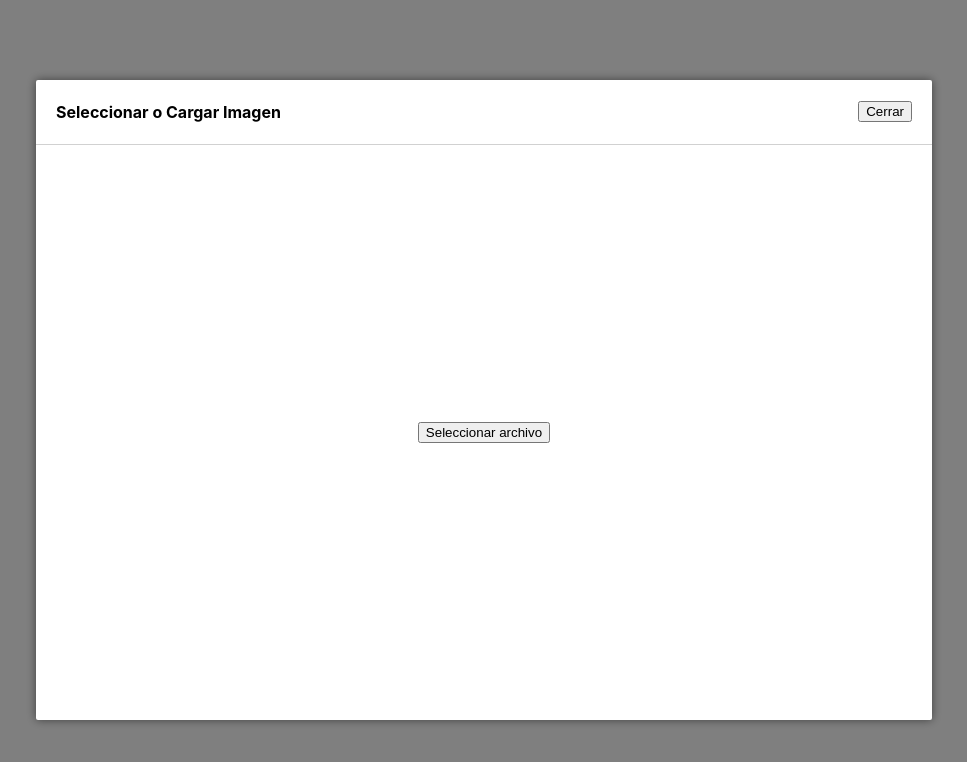
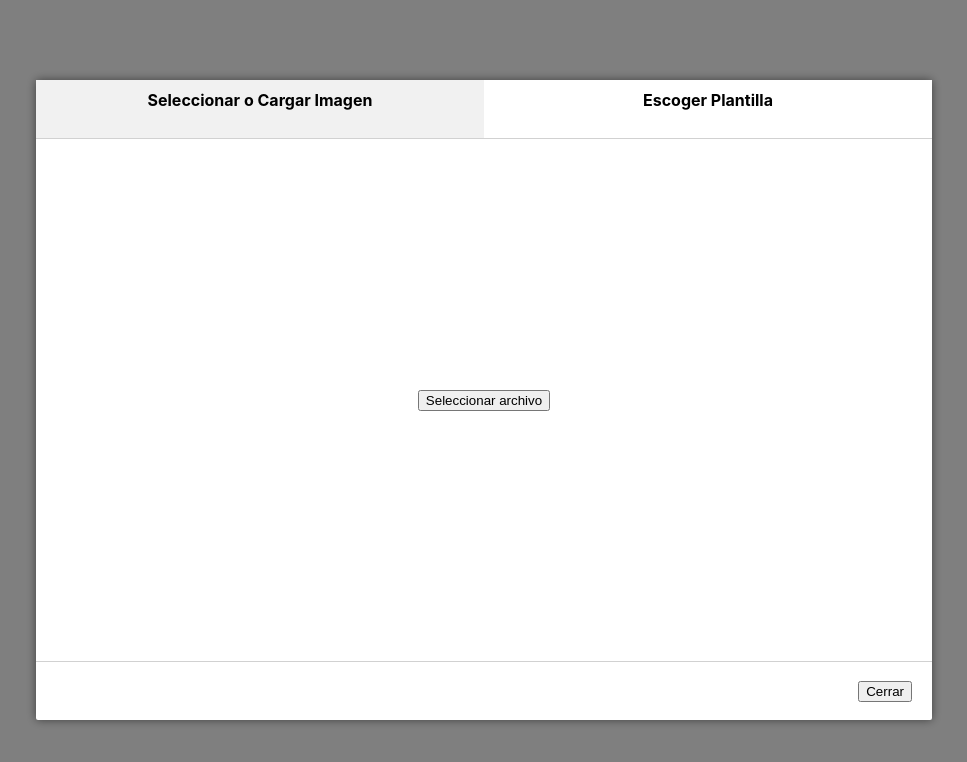
Before and after one commit to leowipin/react-modal, a React (Create React App) app: page / in a window 1280 px wide. Both pictures are taken after a click on the button "Subir imagen". Shown: the top 762 px of the page, without its empty margins (156-1123 px from the left). Built offline with nearby package versions, Linux system fonts and the light colour scheme.

Commit message:
Se agrega pestaña plantilla, y lectura de imagenes dentro de una carpeta

```diff
--- a/src/IconModal.js
+++ b/src/IconModal.js
@@ -1,11 +1,21 @@
-import React, { useRef } from 'react';
+import React, { useRef, useState,useEffect } from 'react';
 
-const IconModal = ({onClose}) => {
-    const fileInput = useRef(null);
+const IconModal = ({ onClose }) => {
+  const fileInput = useRef(null);
+  const [selectedTab, setSelectedTab] = useState('imagen'); // Estado para controlar la pestaña seleccionada
+  const [images, setImages] = useState([]);
 
-    const handleFileUpload = () => {
-        fileInput.current.click();
-    };
+  const handleFileUpload = () => {
+    fileInput.current.click();
+  };
+
+  useEffect(() => {
+    // Obtener la lista de imágenes de la carpeta "images"
+    const importAll = (r) => r.keys().map(r);
+    const imagesContext = require.context('./images', false, /\.(png|jpe?g|svg)$/);
+    const imagesList = importAll(imagesContext);
+    setImages(imagesList);
+  }, []);
 
   return (
     <div
@@ -27,36 +37,84 @@ const IconModal = ({onClose}) => {
           height: '80%',
           backgroundColor: '#FFFFFF',
           display: 'flex',
-          flexDirection: 'column', // Cambia la dirección del flex a columna
-          //border: '1px solid #000',
+          flexDirection: 'column',
           boxShadow: '0px 0px 10px rgba(0, 0, 0, 0.5)',
           borderRadius: '2px'
         }}
       >
         <div
           style={{
-            flexBasis: '10%', // Toma el 10% de la altura del modal
+            flexBasis: '10%',
             display: 'flex',
-            justifyContent: 'space-between', // Separa los elementos en el div
-            alignItems: 'center',
-            paddingRight: '20px', // Agrega un espacio a la derecha
-            paddingLeft: '20px', // Agrega un espacio a la izquierda
             borderBottom: '1px solid #D1D1D1',
           }}
         >
-          <p style={{fontWeight: 'bold'}}>Seleccionar o Cargar Imagen</p> {/* Texto en negrita */}
-          <button onClick={onClose} style={{marginLeft:'auto'}}>Cerrar</button>
+          <div
+            onClick={() => setSelectedTab('imagen')} // Cambiar a la pestaña de imágenes
+            style={{
+              flex: 1,
+              textAlign: 'center',
+              cursor: 'pointer',
+              padding: '10px',
+              backgroundColor: selectedTab === 'imagen' ? '#F1F1F1' : '#FFFFFF',
+              borderBottom: selectedTab === 'imagen' ? '4px solid #F1F1F1' : '4px solid #FFFFFF',
+            }}
+          >
+            <p style={{ fontWeight: 'bold', margin: '0' }}>Seleccionar o Cargar Imagen</p>
+          </div>
+          <div
+            onClick={() => setSelectedTab('plantilla')} // Cambiar a la pestaña de plantillas
+            style={{
+              flex: 1,
+              textAlign: 'center',
+              cursor: 'pointer',
+              padding: '10px',
+              backgroundColor: selectedTab === 'plantilla' ? '#F1F1F1' : '#FFFFFF',
+              borderBottom: selectedTab === 'plantilla' ? '4px solid #F1F1F1' : '4px solid #FFFFFF',
+            }}
+          >
+            <p style={{ fontWeight: 'bold', margin: '0' }}>Escoger Plantilla</p>
+          </div>
         </div>
         <div
           style={{
-            flexBasis: '90%', // Toma el 90% de la altura del modal
+            flexBasis: '90%',
             display: 'flex',
-            justifyContent: 'center', // Separa los elementos en el div
+            justifyContent: 'center',
             alignItems: 'center',
+            flexDirection: 'row', // Alinear contenido al centro verticalmente
           }}
         >
-          <button onClick={handleFileUpload}>Seleccionar archivo</button>
-          <input type="file" accept=".png, .jpg, .jpeg" ref={fileInput} style={{display:'none'}} /> {/* Input de archivo oculto */}
+          {selectedTab != 'imagen' ? ( // Mostrar imágenes o mensaje según la pestaña seleccionada
+            images.length > 0 ? (
+              images.map((image, index) => (
+                <img
+                  key={index}
+                  src={image}
+                  alt={`Imagen ${index}`}
+                  style={{ maxWidth: '40%', maxHeight: '40%', margin: '5px' }}
+                />
+              ))
+            ) : (
+              <p>No hay plantillas</p>
+            )
+          ) : (
+            <><button onClick={handleFileUpload}>Seleccionar archivo</button><input type="file" accept=".png, .jpg, .jpeg" ref={fileInput} style={{ display: 'none' }} /></>
+          )}
+        </div>
+        <div
+          style={{
+            flexBasis: '10%',
+            display: 'flex',
+            justifyContent: 'space-between',
+            alignItems: 'center',
+            paddingRight: '20px',
+            paddingLeft: '20px',
+            borderTop: '1px solid #D1D1D1', // Agregar borde superior
+          }}
+        >
+          {/* <p style={{ fontWeight: 'bold' }}>Seleccionar o Cargar Imagen</p> */}
+          <button onClick={onClose} style={{ marginLeft: 'auto' }}>Cerrar</button>
         </div>
       </div>
     </div>
```
